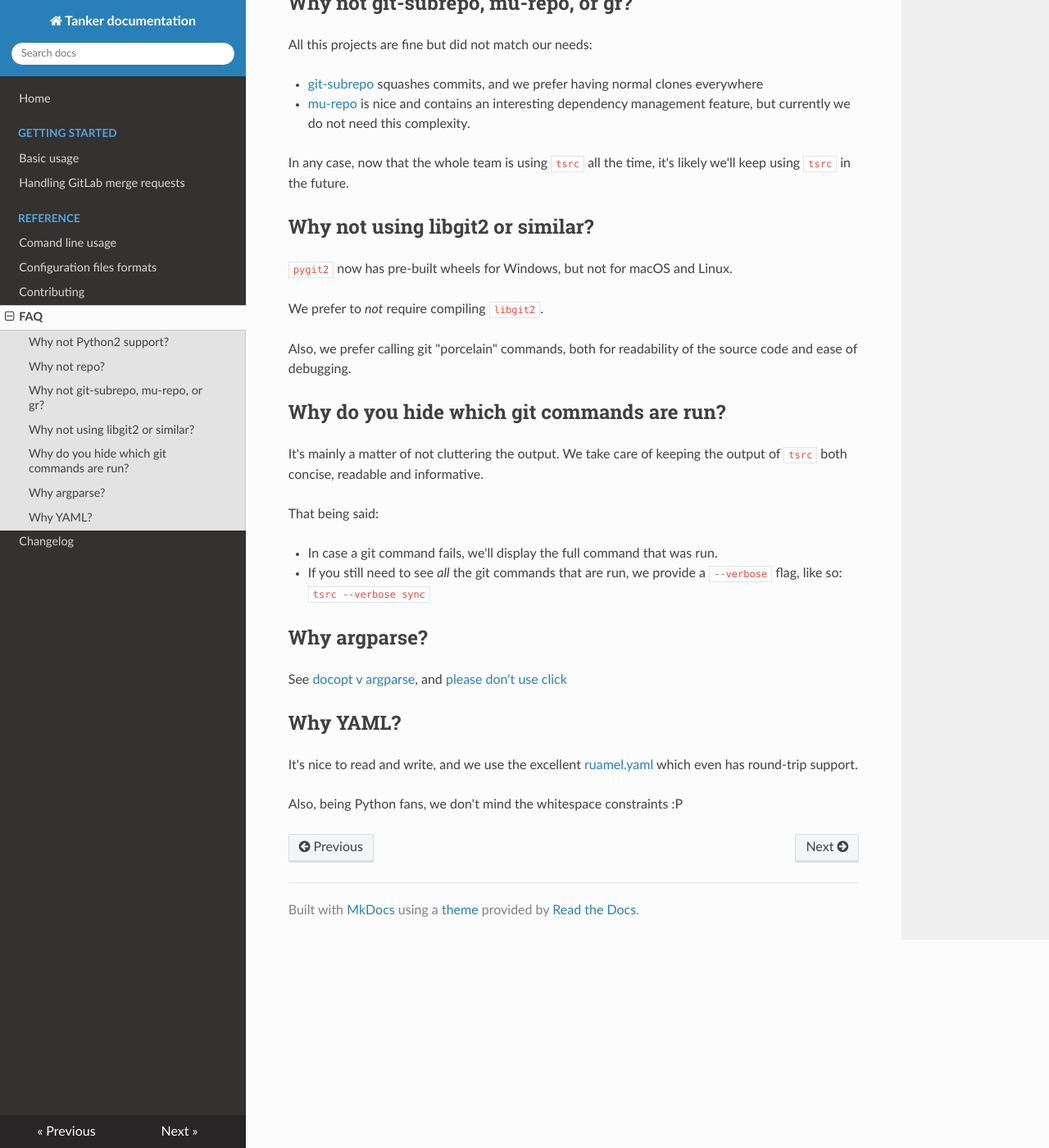
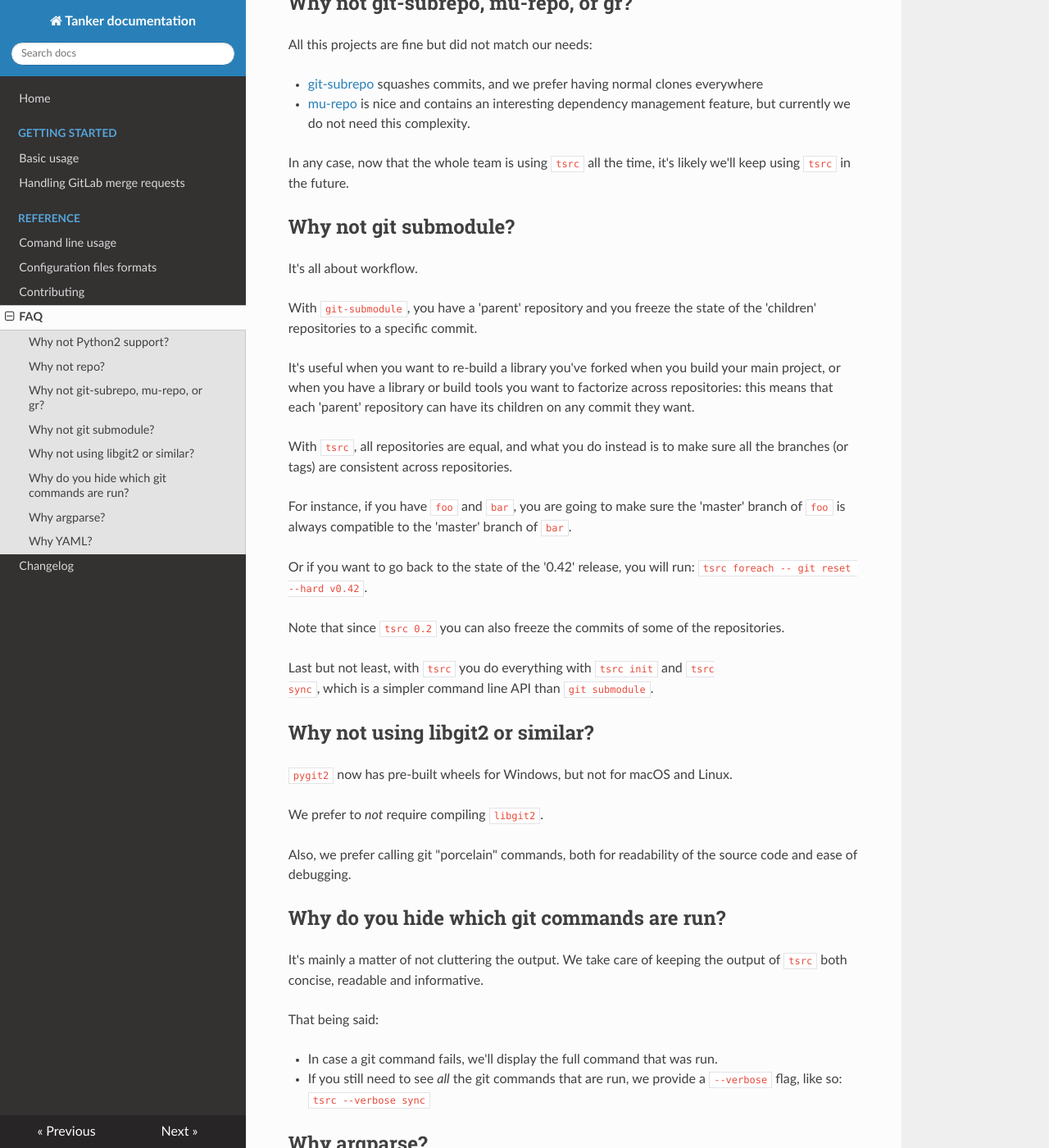
Before and after one commit to your-tools/tsrc, an MkDocs documentation site: the page built from docs/faq.md, in a window 1280 px wide and 1400 px high, scrolled down 1056 px. Shown: the whole window at 82% size. Built offline with MkDocs 1.6.1, drawn with Linux system fonts in a browser that asks for light colours; nearby versions of some CDN libraries; old or Windows-style settings are respelled for this version of MkDocs.

Commit message:
Update FAQ about git submodule

```diff
--- a/docs/faq.md
+++ b/docs/faq.md
@@ -54,6 +54,34 @@ All this projects are fine but did not match our needs:
 In any case, now that the whole team is using `tsrc` all the time, it's likely
 we'll keep using `tsrc` in the future.
 
+## Why not git submodule?
+
+It's all about workflow.
+
+With `git-submodule`, you have a 'parent' repository and you freeze the state of
+the 'children' repositories to a specific commit.
+
+It's useful when you want to re-build a library you've forked when you build
+your main project, or when you have a library or build tools you want to
+factorize across repositories: this means that each 'parent' repository can
+have its children on any commit they want.
+
+With `tsrc`, all repositories are equal, and what you do instead is to make sure
+all the branches (or tags) are consistent across repositories.
+
+For instance, if you have `foo` and `bar`, you are going to make sure the
+'master' branch of `foo` is always compatible to the 'master' branch of `bar`.
+
+Or if you want to go back to the state of the '0.42' release, you will run:
+`tsrc foreach -- git reset --hard v0.42`.
+
+Note that since `tsrc 0.2` you can also freeze the commits of some of the
+repositories.
+
+Last but not least, with `tsrc` you do everything with `tsrc init` and `tsrc
+sync`, which is a simpler command line API than `git submodule`.
+
+
 ## Why not using libgit2 or similar?
 
 `pygit2` now has pre-built wheels for Windows, but not for macOS and Linux.
```
